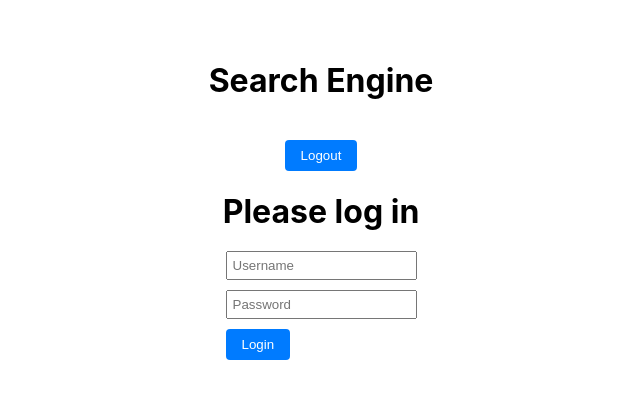
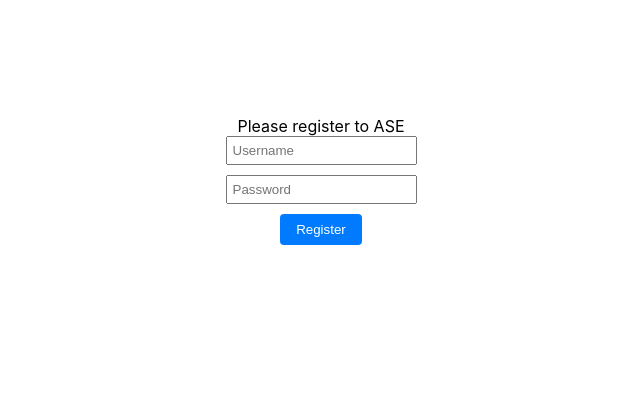
Before and after one commit to najeeb-ur-rahaman/search-engine, a React (Create React App) app: page /singup1 in a window 1280 px wide. Shown: the top 398 px of the page, without its empty margins (319-959 px from the left). Built offline with nearby package versions, Linux system fonts and the light colour scheme.

Commit message:
user rgistration and user login

```diff
--- a/package.json
+++ b/package.json
@@ -6,8 +6,10 @@
     "@testing-library/jest-dom": "^5.17.0",
     "@testing-library/react": "^13.4.0",
     "@testing-library/user-event": "^13.5.0",
+    "axios": "^1.6.8",
     "react": "^18.2.0",
     "react-dom": "^18.2.0",
+    "react-router-dom": "^6.22.3",
     "react-scripts": "5.0.1",
     "web-vitals": "^2.1.4"
   },
@@ -17,7 +19,7 @@
     "test": "react-scripts test",
     "eject": "react-scripts eject"
   },
-  "proxy":"http://localhost:8080",
+  "proxy": "http://localhost:8080",
   "eslintConfig": {
     "extends": [
       "react-app",
--- a/src/App.js
+++ b/src/App.js
@@ -1,11 +1,15 @@
 import logo from './logo.svg';
 import './App.css';
 import SingnupPage from './components/SingnupPage';
+import { Route, Routes } from 'react-router-dom';
+import Signup1 from './components/Signup1';
 function App() {
   return (
-    <div>
-      <SingnupPage/>
-    </div>
+
+   <Routes>
+    <Route path='/' element={<SingnupPage/>}></Route>
+    <Route path='singup1' element={<Signup1/>}></Route>
+      </Routes>
   );
 }
 
--- /dev/null
+++ b/src/components/Signup1.js
@@ -0,0 +1,57 @@
+import { useState } from "react";
+import axios from "axios";
+import { Link } from "react-router-dom";
+import SignupPage from './SingnupPage.js'
+const Signup1 = () => {
+
+    const [username,setUsername] = useState('');
+    const [password,setPassword] =useState('');
+    const [message,setMessage] =useState('')
+
+    const headers = {
+        'Content-Type': 'application/json'
+      }
+      const centerDivStyle = {
+        display: 'flex',
+        justifyContent:'center',
+        alignItems:'center',
+        height: '100vh'
+      };
+
+    const user= {username,password};
+    const handleSubmit = () => {
+
+        axios.post("http://localhost:8080/saveUser",user,{
+            headers:headers
+        }).then((response)=> {
+              setMessage(response.data)
+        })
+    }
+    return (
+        <div className="App"    >
+            <div>{message?message:"Please register to ASE"}</div>
+          <input
+            type="text"
+            placeholder="Username"
+            value={username}
+            onChange={(e) => setUsername(e.target.value)}
+          />
+
+          <input
+            type="password"
+            placeholder="Password"
+            value={password}
+            onChange={(e) => setPassword(e.target.value)}
+          />
+
+          <div>
+          <button onClick={handleSubmit}>Register</button>
+
+          </div>
+          <br/>
+          <br/>
+          {message && <Link to="/" element={<SignupPage/>}>Go back to Login</Link>}
+          </div>
+    )
+}
+export default Signup1;
--- a/src/components/SingnupPage.js
+++ b/src/components/SingnupPage.js
@@ -1,21 +1,40 @@
 import React, { useState } from 'react';
 import '../App.css';
 import SearchBar from './SearchBar';
+import { Link } from 'react-router-dom';
+import axios from 'axios';
 function App() {
   const [isLoggedIn, setIsLoggedIn] = useState(false);
   const [username, setUsername] = useState('');
-  const [password, setPassword] = useState('');
+  const [password, setPassword] = useState('')
+  const [message,setMessage]= useState('');
+  const [errorMessage,setErrorMessage]= useState('');
 
+  const handleSubmit= () => {
+      console.log("hello")
+  }
+  const headers = {
+    'Content-Type': 'application/json'
+  }
 
+const user = {username,password}
   const handleLogin = () => {
+    console.log(username);
     // Your authentication logic goes here
     // For simplicity, let's just check if username and password are not empty
     if (username !== '' && password !== '') {
+
+      axios.post("http://localhost:8080/user",user,{
+        headers:headers
+    }).then((response)=> {
+          setMessage(response.data);
+    })
+     if(message==="success"){
       setIsLoggedIn(true);
-
-
+    }else{
+    setErrorMessage(message);
     }
-  };
+  }}
 
   const handleLogout = () => {
     // Your logout logic goes here
@@ -29,10 +48,12 @@ function App() {
       <h1>Search Engine</h1>
       <div>
       <button id='logout' onClick={handleLogout}>Logout</button>
+
       </div>
-      <h1>{isLoggedIn ? `Welcome, ${username}!` : 'Please log in'}</h1>
-      {!isLoggedIn ? (
+
+       {!isLoggedIn &&
         <div>
+           <h2 style={{color:"red"}}>{errorMessage}</h2>
           <input
             type="text"
             placeholder="Username"
@@ -47,13 +68,19 @@ function App() {
             onChange={(e) => setPassword(e.target.value)}
           />
           <br/>
+          <div>
           <button onClick={handleLogin}>Login</button>
+          <br/>
+          <br/>
+          <Link to="/singup1" message={message} handleSubmit={handleSubmit}>Sign Up</Link>
+          </div>
         </div>
-      ) : (
+}
+      {isLoggedIn &&
         <div>
           <SearchBar/>
-        </div>
-      )}
+        </div>}
+      {/* )} */}
     </div>
   );
 
--- a/src/index.js
+++ b/src/index.js
@@ -3,11 +3,13 @@ import ReactDOM from 'react-dom/client';
 import './index.css';
 import App from './App';
 import reportWebVitals from './reportWebVitals';
-
+import { BrowserRouter } from 'react-router-dom';
 const root = ReactDOM.createRoot(document.getElementById('root'));
 root.render(
   <React.StrictMode>
+    <BrowserRouter>
     <App />
+    </BrowserRouter>
   </React.StrictMode>
 );
 
```
Also changed, not shown: 1 other file (tests, documents, lock files or other folders).
